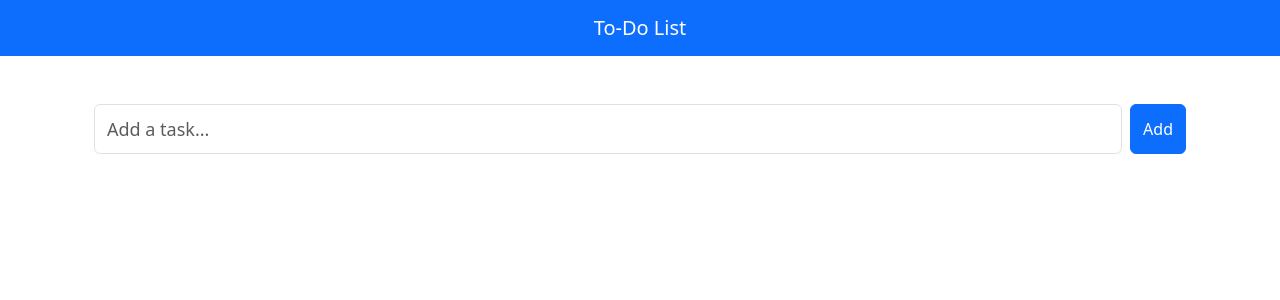
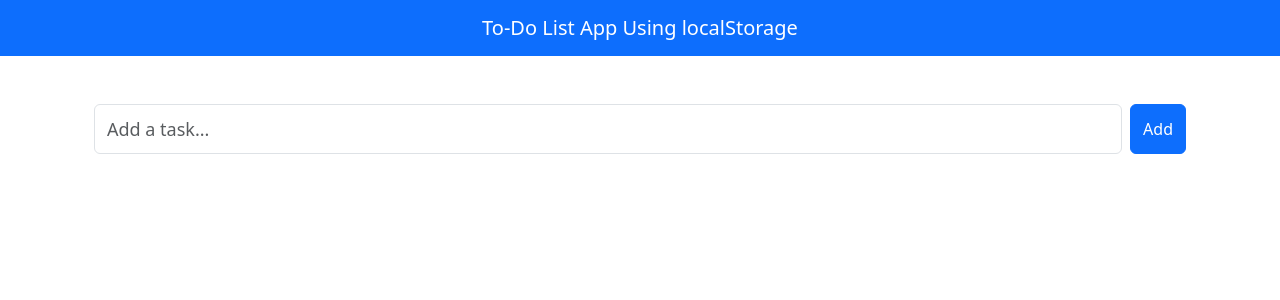
Before and after one commit to manojbmgr/Assignment4React, a React (Create React App) app: page / in a window 1280 px wide. Shown: the top 300 px of the page. Built offline with nearby package versions, Linux system fonts and the light colour scheme.

Commit message:
Update Navbar.js

```diff
--- a/src/components/Navbar.js
+++ b/src/components/Navbar.js
@@ -3,7 +3,7 @@ const AppNavbar = () => {
   return (
     <Navbar bg="primary" variant="dark">
       <Container className="d-flex justify-content-center">
-        <Navbar.Brand className="mx-auto">To-Do List</Navbar.Brand>
+        <Navbar.Brand className="mx-auto">To-Do List App Using localStorage</Navbar.Brand>
       </Container>
     </Navbar>
   );
```
